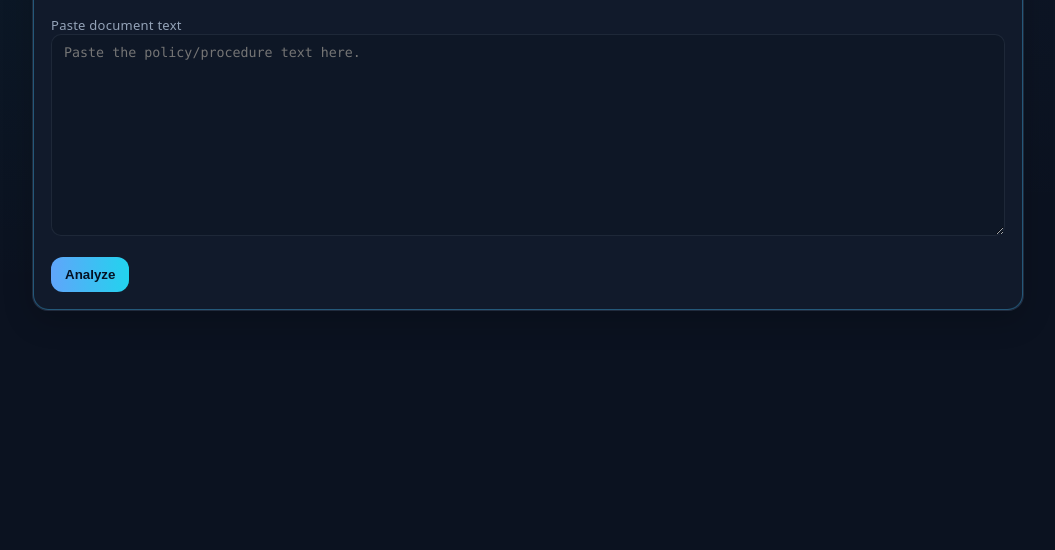
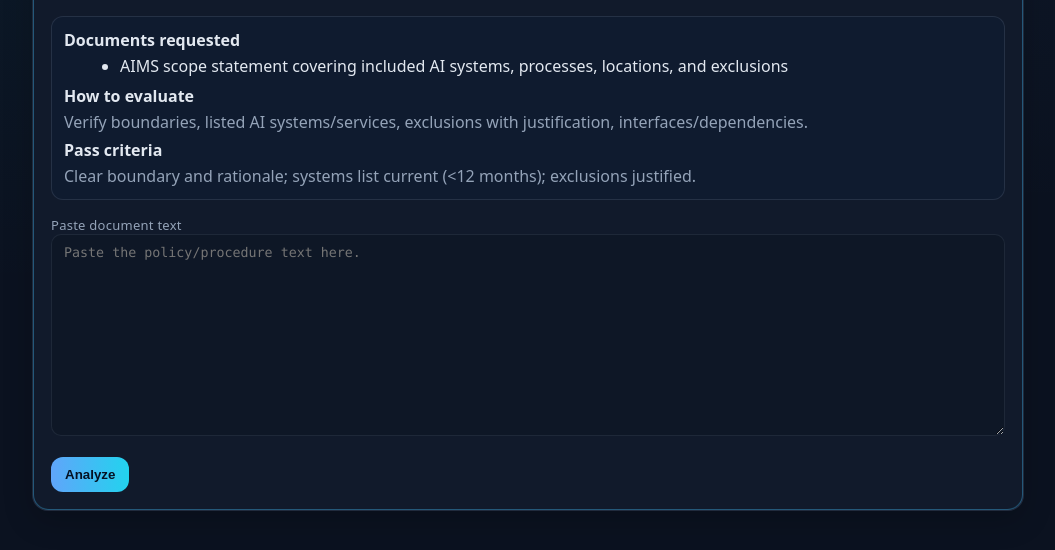
Before and after one commit to y76io/testing_agent, a FastAPI app: page /ui/document in a window 1280 px wide. Shown: the part 225-775 px from the top of the page, without its empty margins (112-1167 px from the left). Run offline with FastAPI, Linux system fonts and the light colour scheme.

Commit message:
Read and display evaluation-specific guidance: documents_requested/how_to_evaluate/pass_criteria/interview_prompts from ISO_24001.json; show API eval metadata on runner; prefer embedded prompts for interview; in-progress marking intact

```diff
--- a/backend/app.py
+++ b/backend/app.py
@@ -778,9 +778,14 @@ def ui_document_get(request: Request):
     eval_id = request.query_params.get('eval_id')
     item_id = request.query_params.get('item_id')
     metric_id = request.query_params.get('metric_id')
+    # Load evaluation details from embedded spec
+    ev = _get_evaluation(metric_id)
+    docs_req = (ev or {}).get('documents_requested') or []
+    how = (ev or {}).get('how_to_evaluate')
+    pc = (ev or {}).get('pass_criteria')
     if eval_id and metric_id:
         _ensure_in_progress(eval_id, metric_id)
-    return templates.TemplateResponse("document_eval.html", {"request": request, "eval_id": eval_id, "item_id": item_id, "metric_id": metric_id})
+    return templates.TemplateResponse("document_eval.html", {"request": request, "eval_id": eval_id, "item_id": item_id, "metric_id": metric_id, "documents_requested": docs_req, "how_to_evaluate": how, "pass_criteria": pc})
 
 
 @app.post("/ui/document", response_class=HTMLResponse)
@@ -969,10 +974,23 @@ def ui_metric_runner(request: Request):
             metric_name = spec.get('meta', {}).get('display_name')
         except Exception:
             metric_name = None
+    # Prepare evaluation metadata for display
+    eval_meta = None
+    if ev:
+        scr = ev.get('scoring') or {}
+        eval_meta = {
+            'type': ev.get('type'),
+            'access': ev.get('access'),
+            'runs_per_message': ev.get('runs_per_message'),
+            'messages': ev.get('messages') or [],
+            'scoring_method': scr.get('method'),
+            'pass_criteria': scr.get('pass_criteria'),
+            'rubric': scr.get('rubric'),
+        }
     # Mark as in-progress when landing on the test page
     if eval_id and metric_id:
         _ensure_in_progress(eval_id, metric_id)
-    return templates.TemplateResponse("metric_runner.html", {"request": request, "eval_id": eval_id, "item_id": item_id, "metric_id": metric_id, "system_id": system_id, "metric_name": metric_name})
+    return templates.TemplateResponse("metric_runner.html", {"request": request, "eval_id": eval_id, "item_id": item_id, "metric_id": metric_id, "system_id": system_id, "metric_name": metric_name, "eval_meta": eval_meta})
 
 
 @app.post("/ui/metric_runner", response_class=HTMLResponse)
--- a/backend/templates/document_eval.html
+++ b/backend/templates/document_eval.html
@@ -2,6 +2,22 @@
 {% block content %}
   <h2 style="margin-top:0;">Document Analysis</h2>
   <p style="color:var(--muted);">Eval: {{ eval_id }} — Item: {{ item_id }} — Metric: {{ metric_id }}</p>
+  <div class="card-inner">
+    {% if documents_requested and documents_requested|length %}
+      <div><strong>Documents requested</strong></div>
+      <ul style="margin:.25rem 0 .5rem 1rem;">
+        {% for d in documents_requested %}<li>{{ d }}</li>{% endfor %}
+      </ul>
+    {% endif %}
+    {% if how_to_evaluate %}
+      <div style="margin-top:6px;"><strong>How to evaluate</strong></div>
+      <p style="margin:.25rem 0 0; color:var(--muted);">{{ how_to_evaluate }}</p>
+    {% endif %}
+    {% if pass_criteria %}
+      <div style="margin-top:6px;"><strong>Pass criteria</strong></div>
+      <p style="margin:.25rem 0 0; color:var(--muted);">{{ pass_criteria }}</p>
+    {% endif %}
+  </div>
   <form method="post" action="/ui/document" onsubmit="showLoading()">
     <input type="hidden" name="eval_id" value="{{ eval_id }}" />
     <input type="hidden" name="item_id" value="{{ item_id }}" />
```
Also changed, not shown: backend/templates/conversation_eval.html (+10 -0 lines), backend/templates/metric_runner.html (+30 -0 lines).
